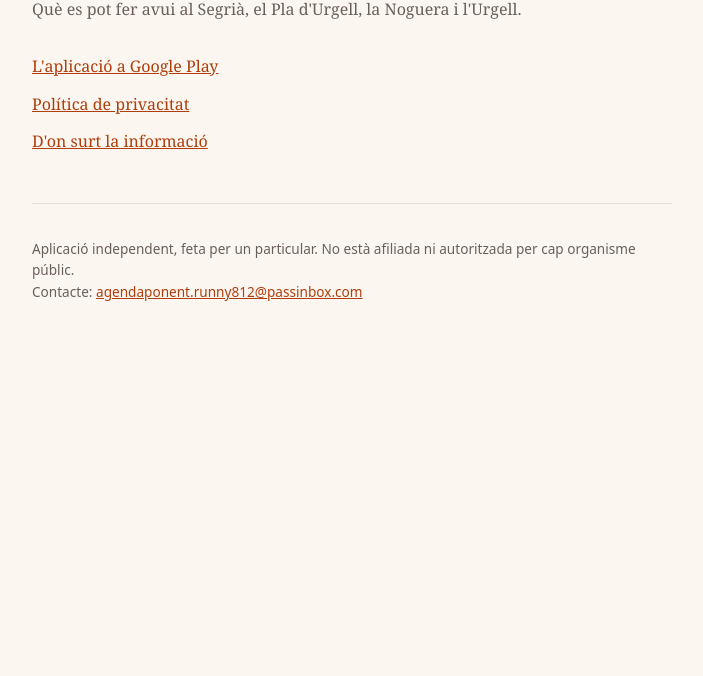
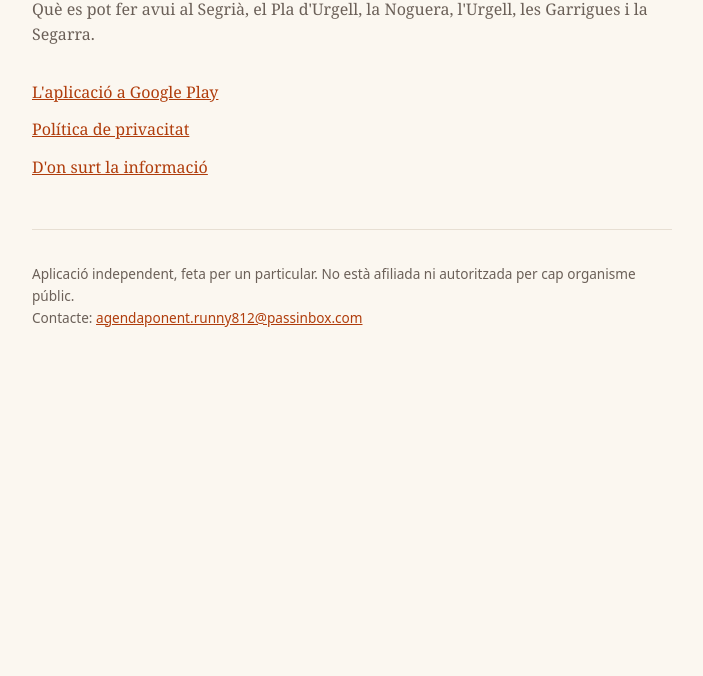
Before and after one commit to Vodolos/vodolos.github.io, a plain HTML site: page index.html in a window 1280 px wide. Shown: the part 124-800 px from the top of the page, without its empty margins (288-991 px from the left). Drawn offline with Linux system fonts and the light colour scheme.

Commit message:
Página de Agenda Ponent: seis comarcas
Co-Authored-By: Claude Sonnet 5.5 <noreply@anthropic.com>

```diff
--- a/index.html
+++ b/index.html
@@ -4,7 +4,7 @@
 <meta charset="utf-8">
 <meta name="viewport" content="width=device-width, initial-scale=1">
 <title>Agenda Ponent</title>
-<meta name="description" content="Agenda Ponent, l'agenda d'activitats del Segrià, el Pla d'Urgell, la Noguera i l'Urgell.">
+<meta name="description" content="Agenda Ponent, l'agenda d'activitats del Segrià, el Pla d'Urgell, la Noguera, l'Urgell, les Garrigues i la Segarra.">
 <style>
   :root {
     --bg: #FBF7F0; --text: #2B2320; --muted: #6B6058;
@@ -35,7 +35,7 @@
 <body>
 <div class="wrap">
   <h1>Agenda Ponent</h1>
-  <p class="clar">Què es pot fer avui al Segrià, el Pla d'Urgell, la Noguera i l'Urgell.</p>
+  <p class="clar">Què es pot fer avui al Segrià, el Pla d'Urgell, la Noguera, l'Urgell, les Garrigues i la Segarra.</p>
   <ul>
     <li><a href="https://play.google.com/store/apps/details?id=com.jguerrero.agendalleida">L'aplicació a Google Play</a></li>
     <li><a href="https://vodolos.github.io/agenda-ponent-privacitat/">Política de privacitat</a></li>
```
